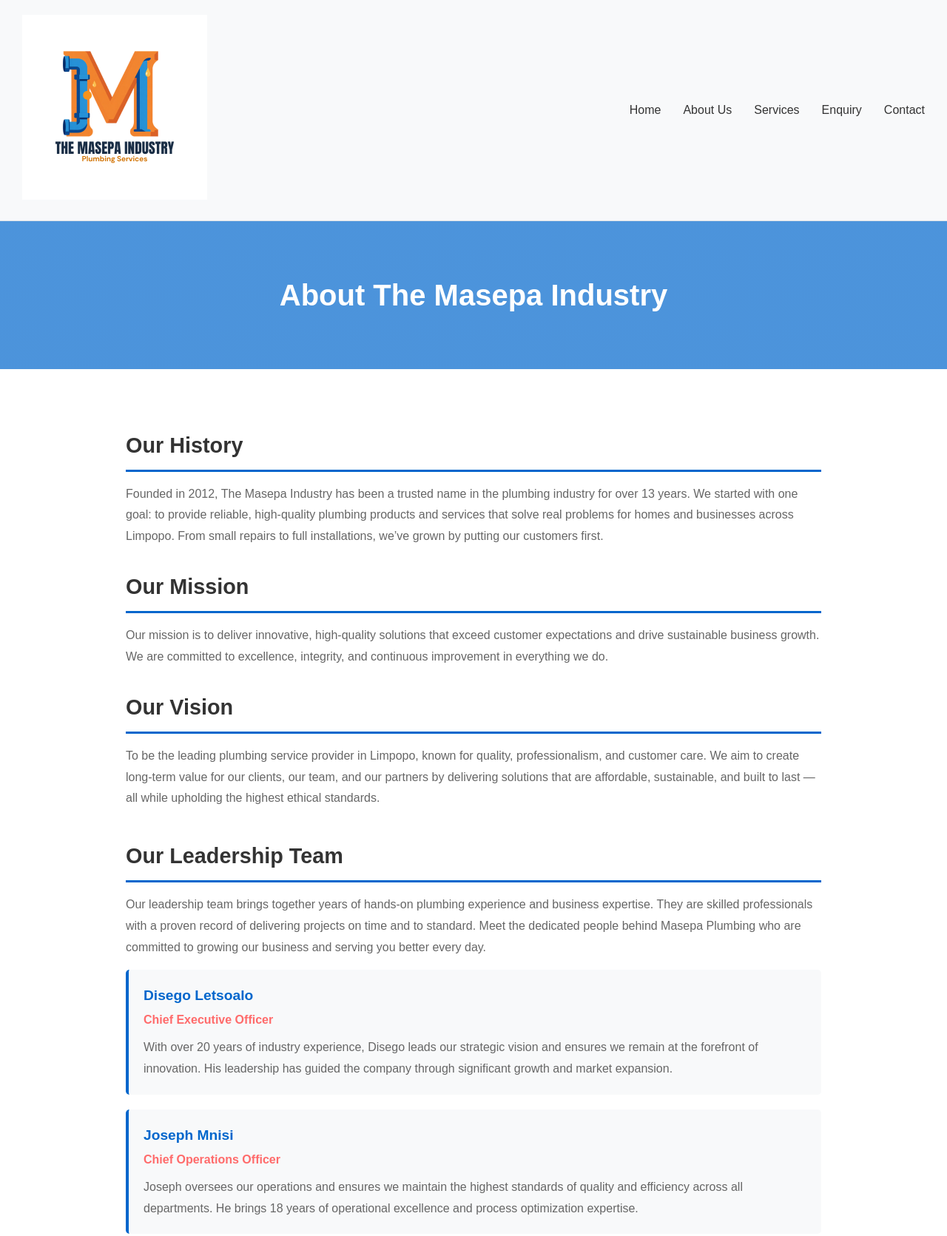
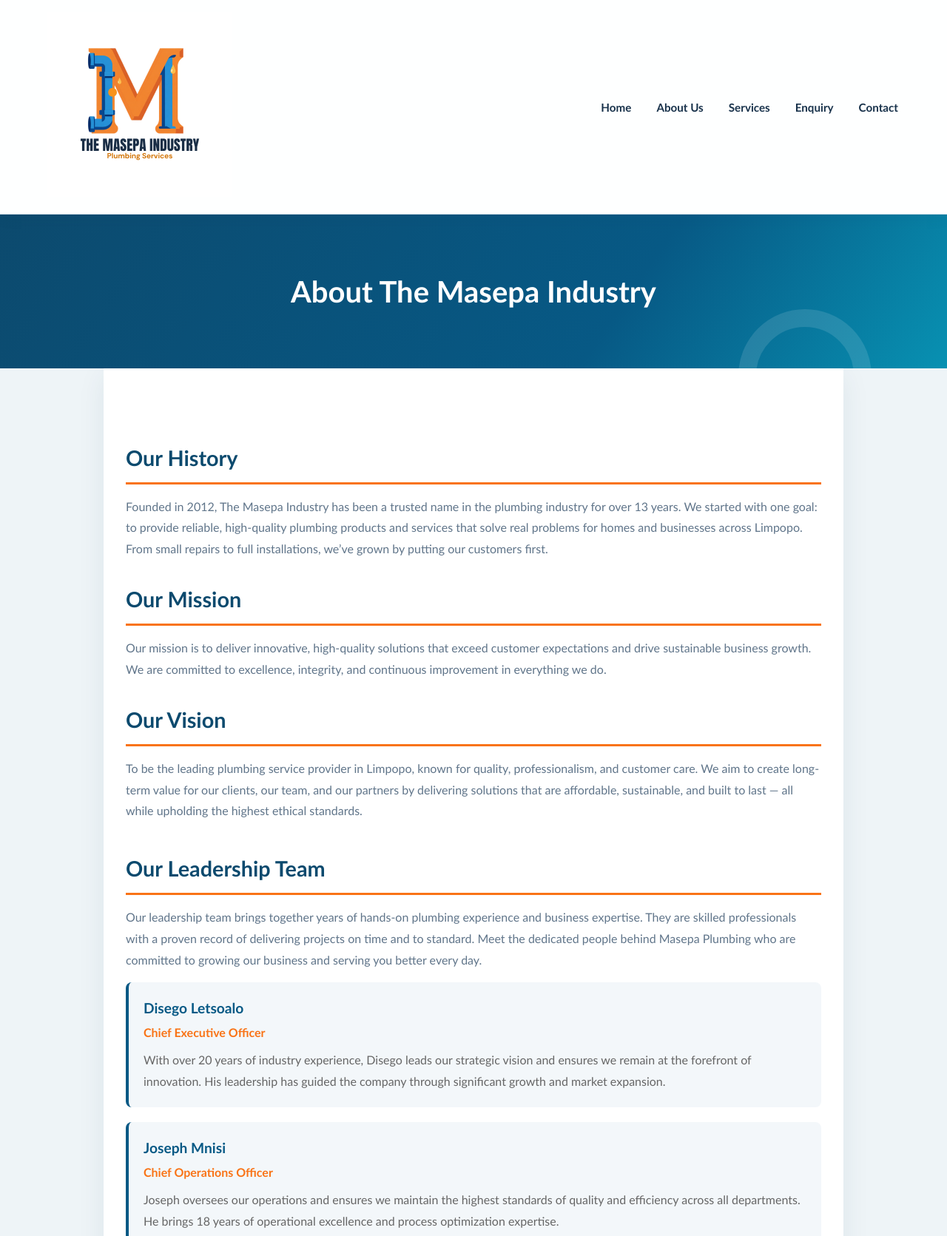
Before and after one commit to letsoalod47-lab/homr, a plain HTML site: page websit/about.html in a window 1280 px wide. Shown: the top 1671 px of the page at 74% size. Drawn offline with Linux system fonts and the light colour scheme.

Commit message:
css update

```diff
--- a/websit/CSS/style.css
+++ b/websit/CSS/style.css
@@ -1,4 +1,15 @@
 /* Global styles */
+:root {
+	--blue: #075985;
+	--blue-dark: #0c4a6e;
+	--coral: #f97316;
+	--ink: #18324b;
+	--muted: #60758a;
+	--surface: #ffffff;
+	--soft-surface: #f3f7fa;
+	--line: #dce7ef;
+}
+
 *,
 *::before,
 *::after {
@@ -8,9 +19,11 @@
 body {
 	margin: 0;
 	padding: 0;
-	font-family: Arial, sans-serif;
+	font-family: "Trebuchet MS", Arial, sans-serif;
 	line-height: 1.6;
 	overflow-x: hidden;
+	color: var(--ink);
+	background: #eef4f7;
 }
 
 /* Header and navigation */
@@ -21,13 +34,16 @@
 }
 
 .site-header {
-	background-color: #f8f9fa;
-	padding: 20px 30px;
-	border-bottom: 1px solid #dee2e6;
+	background: rgba(255, 255, 255, 0.96);
+	padding: 16px clamp(20px, 5vw, 64px);
+	border-bottom: 1px solid var(--line);
 	display: flex;
 	justify-content: space-between;
 	align-items: center;
 	gap: 20px;
+	box-shadow: 0 4px 18px rgba(18, 61, 89, 0.08);
+	position: relative;
+	z-index: 1;
 }
 
 .main-nav {
@@ -40,13 +56,35 @@
 
 .main-nav a {
 	text-decoration: none;
-	color: #333;
-	font-weight: 500;
+	color: var(--ink);
+	font-weight: 700;
+	font-size: 0.95rem;
+	padding: 8px 2px;
+	position: relative;
 	transition: color 0.3s ease;
 }
 
 .main-nav a:hover {
-	color: #0066cc;
+	color: var(--blue);
+}
+
+.main-nav a::after {
+	content: "";
+	position: absolute;
+	left: 0;
+	right: 0;
+	bottom: 1px;
+	height: 2px;
+	background: var(--coral);
+	transform: scaleX(0);
+	transform-origin: right;
+	transition: transform 0.25s ease;
+}
+
+.main-nav a:hover::after,
+.main-nav a:focus-visible::after {
+	transform: scaleX(1);
+	transform-origin: left;
 }
 
 .main-nav a:focus-visible,
@@ -61,14 +99,27 @@
 
 /* Shared page title and content */
 .page-title {
-	background: linear-gradient(rgba(0, 102, 204, 0.7), rgba(0, 102, 204, 0.7));
+	background: linear-gradient(125deg, var(--blue-dark), var(--blue) 65%, #0891b2);
 	color: white;
 	text-align: center;
-	padding: 60px 20px;
+	padding: 72px 20px;
 	min-height: 200px;
 	display: flex;
 	align-items: center;
 	justify-content: center;
+	position: relative;
+	overflow: hidden;
+}
+
+.page-title::after {
+	content: "";
+	position: absolute;
+	width: 180px;
+	height: 180px;
+	right: 8%;
+	bottom: -100px;
+	border: 24px solid rgba(255, 255, 255, 0.12);
+	border-radius: 50%;
 }
 
 .page-title h1 {
@@ -77,29 +128,31 @@
 }
 
 .content {
-	padding: 50px 30px;
+	padding: clamp(36px, 6vw, 68px) 30px;
 	max-width: 1000px;
 	margin: 0 auto;
+	background: var(--surface);
+	box-shadow: 0 10px 35px rgba(18, 61, 89, 0.08);
 }
 
 .content h2 {
-	color: #333;
+	color: var(--blue-dark);
 	font-size: 1.8em;
 	margin-top: 30px;
 	margin-bottom: 15px;
-	border-bottom: 3px solid #0066cc;
+	border-bottom: 3px solid var(--coral);
 	padding-bottom: 10px;
 }
 
 .content p {
 	line-height: 1.8;
-	color: #666;
+	color: var(--muted);
 	margin-bottom: 15px;
 }
 
 /* Homepage */
 .hero-section {
-	background: linear-gradient(rgba(0, 102, 204, 0.7), rgba(0, 102, 204, 0.7));
+	background: linear-gradient(135deg, rgba(7, 89, 133, 0.98), rgba(8, 145, 178, 0.9));
 	color: white;
 	text-align: center;
 	padding: 100px 20px;
@@ -108,11 +161,14 @@
 	flex-direction: column;
 	justify-content: center;
 	align-items: center;
+	position: relative;
+	overflow: hidden;
 }
 
 .hero-section h1 {
-	font-size: 3em;
+	font-size: clamp(2.2rem, 5vw, 3.5rem);
 	margin: 0 0 20px;
+	max-width: 850px;
 }
 
 .hero-section p {
@@ -121,25 +177,28 @@
 }
 
 .cta-button {
-	background-color: #ff6b6b;
+	background-color: var(--coral);
 	color: white;
 	padding: 12px 30px;
 	text-decoration: none;
-	border-radius: 5px;
+	border-radius: 999px;
 	font-weight: bold;
 	font-size: 1.1em;
 	display: inline-block;
-	transition: background-color 0.3s ease;
+	box-shadow: 0 8px 18px rgba(112, 40, 10, 0.25);
+	transition: transform 0.3s ease, background-color 0.3s ease, box-shadow 0.3s ease;
 }
 
 .cta-button:hover {
-	background-color: #ff5252;
+	background-color: #ea580c;
+	transform: translateY(-2px);
+	box-shadow: 0 11px 22px rgba(112, 40, 10, 0.3);
 }
 
 .intro-section {
 	padding: 50px 30px;
 	text-align: center;
-	background-color: #f8f9fa;
+	background: var(--soft-surface);
 }
 
 .intro-section h2 {
@@ -162,28 +221,29 @@
 }
 
 .team-member {
-	background-color: #f8f9fa;
+	background-color: var(--soft-surface);
 	padding: 20px;
 	margin-bottom: 20px;
-	border-radius: 5px;
-	border-left: 4px solid #0066cc;
-	transition: box-shadow 0.3s ease;
+	border-radius: 8px;
+	border-left: 4px solid var(--blue);
+	transition: transform 0.3s ease, box-shadow 0.3s ease;
 }
 
 .team-member:hover,
 .service-card:hover,
 .location-card:hover {
 	box-shadow: 0 4px 12px rgba(0, 102, 204, 0.15);
+	transform: translateY(-3px);
 }
 
 .team-member h3 {
-	color: #0066cc;
+	color: var(--blue);
 	margin: 0 0 5px;
 	font-size: 1.2em;
 }
 
 .team-member .role {
-	color: #ff6b6b;
+	color: var(--coral);
 	font-weight: bold;
 	margin-bottom: 10px;
 	display: block;
@@ -203,11 +263,11 @@
 }
 
 .service-card {
-	background-color: #f8f9fa;
+	background-color: var(--soft-surface);
 	padding: 0;
-	border-radius: 5px;
-	border-left: 4px solid #0066cc;
-	transition: box-shadow 0.3s ease;
+	border-radius: 8px;
+	border-left: 4px solid var(--blue);
+	transition: transform 0.3s ease, box-shadow 0.3s ease;
 	overflow: hidden;
 	display: flex;
 	flex-direction: column;
@@ -228,7 +288,7 @@
 }
 
 .service-card h3 {
-	color: #0066cc;
+	color: var(--blue);
 	margin: 0 0 15px;
 	font-size: 1.1em;
 }
@@ -358,15 +418,15 @@
 }
 
 .location-card {
-	background-color: #f8f9fa;
+	background-color: var(--soft-surface);
 	padding: 25px;
-	border-radius: 5px;
-	border-left: 4px solid #0066cc;
-	transition: box-shadow 0.3s ease;
+	border-radius: 8px;
+	border-left: 4px solid var(--blue);
+	transition: transform 0.3s ease, box-shadow 0.3s ease;
 }
 
 .location-card h3 {
-	color: #0066cc;
+	color: var(--blue);
 	margin: 0 0 15px;
 	font-size: 1.1em;
 }
@@ -422,11 +482,12 @@
 }
 
 footer {
-	background-color: #333;
+	background: var(--blue-dark);
 	color: white;
 	text-align: center;
-	padding: 20px;
-	margin-top: 50px;
+	padding: 28px 20px;
+	margin-top: 0;
+	border-top: 4px solid var(--coral);
 }
 
 @media (max-width: 1024px) {
```
